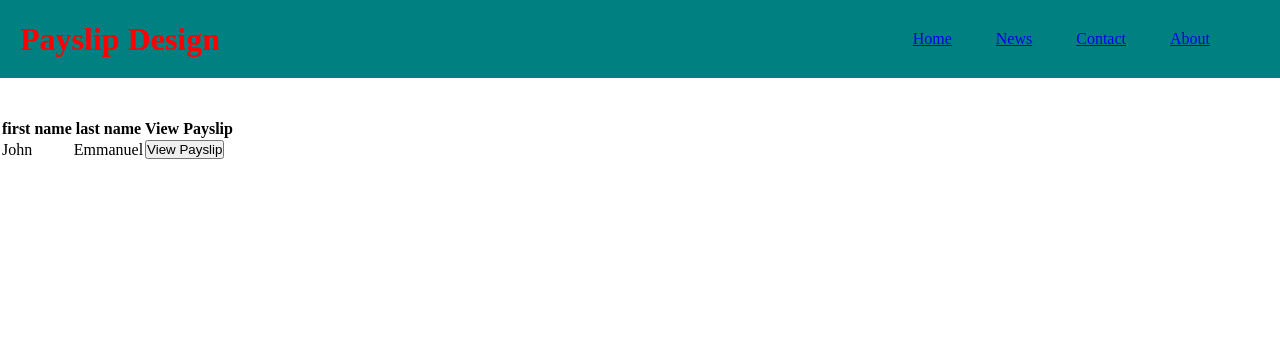
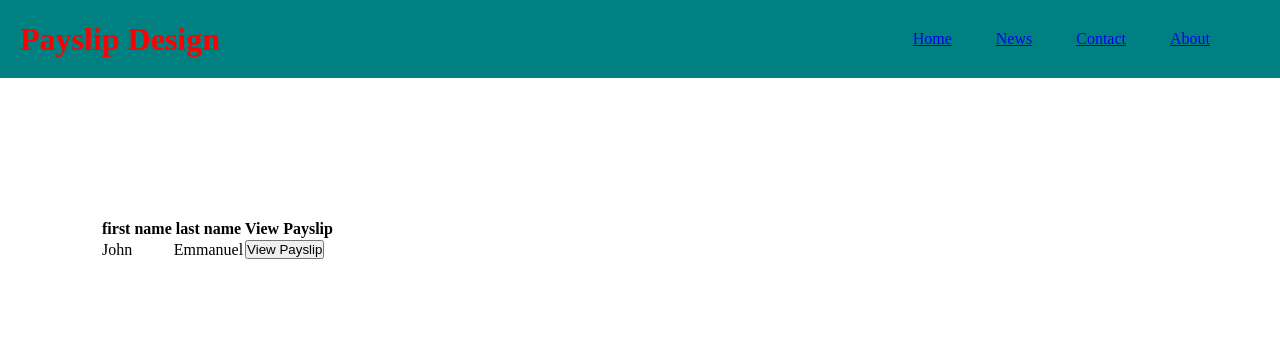
Before and after one commit to lagrandecode/oraclepayslip, a Django app: page / in a window 1280 px wide. Shown: the top 360 px of the page. Run offline with Django 4.2, Linux system fonts and the light colour scheme.

Commit message:
"commit"

```diff
--- a/static/main.css
+++ b/static/main.css
@@ -29,3 +29,9 @@ li{
 .container2{
     padding: 20px;
 }
+tr{
+    padding: 50px;
+}
+.table{
+    padding: 100px;
+}
```
